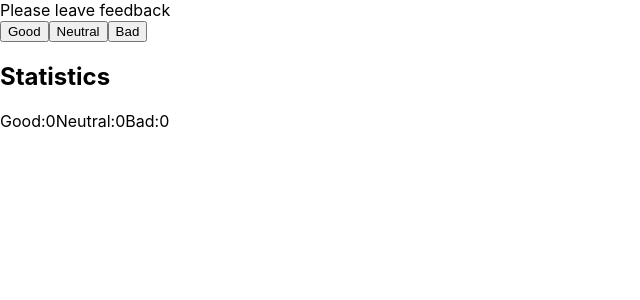
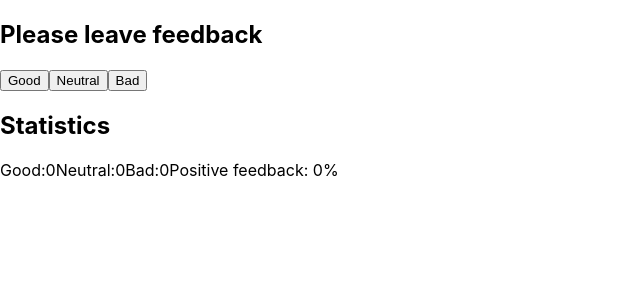
Before and after one commit to VasylRybotytskyi/goit-react-hw-02-feedback, a React (Create React App) app: page / in a window 1280 px wide. Shown: the top 300 px of the page, without its empty margins (0-640 px from the left). Built offline with nearby package versions, Linux system fonts and the light colour scheme.

Commit message:
added countTotalFeedback and countPositiveFeedbackPercentage

```diff
--- a/src/components/App.jsx
+++ b/src/components/App.jsx
@@ -1,9 +1,11 @@
+// import { DropDown } from './DropDown/DropDown';
 import { Statistics } from './Statistics/Statistics';
 
 export const App = () => {
   return (
     <>
       <Statistics state={{ good: 0, neutral: 0, bad: 0 }} />
+      {/* <DropDown /> */}
     </>
   );
 };
--- /dev/null
+++ b/src/components/ColorPicker/ColorPicker.jsx
@@ -0,0 +1,2 @@
+import React, { Component } from 'react';
+export class ColorPicker extends Component {}
--- /dev/null
+++ b/src/components/Controls/Controls.jsx
@@ -0,0 +1,17 @@
+import React from 'react';
+
+export const Controls = ({ onGoodClick, onNeutralClick, onBadClick }) => {
+  return (
+    <>
+      <button type="button" onClick={onGoodClick}>
+        Good
+      </button>
+      <button type="button" onClick={onNeutralClick}>
+        Neutral
+      </button>
+      <button type="button" onClick={onBadClick}>
+        Bad
+      </button>
+    </>
+  );
+};
--- a/src/components/Statistics/Statistics.jsx
+++ b/src/components/Statistics/Statistics.jsx
@@ -1,3 +1,4 @@
+import { Controls } from 'components/Controls/Controls';
 import React from 'react';
 
 export class Statistics extends React.Component {
@@ -10,7 +11,6 @@ export class Statistics extends React.Component {
   handleGoodClick = () => {
     this.setState(prevState => ({ good: prevState.good + 1 }));
   };
-
   handleNeutralClick = () => {
     this.setState(prevState => ({ neutral: prevState.neutral + 1 }));
   };
@@ -18,23 +18,33 @@ export class Statistics extends React.Component {
     this.setState(prevState => ({ bad: prevState.bad + 1 }));
   };
 
+  countTotalFeedback = () => {
+    const { good, neutral, bad } = this.state;
+    return good + neutral + bad;
+  };
+
+  countPositiveFeedbackPercentage = () => {
+    const { good } = this.state;
+    const total = this.countTotalFeedback();
+    return total === 0 ? 0 : Math.round((good / total) * 100);
+  };
+
   render() {
     return (
       <>
-        <div>Please leave feedback</div>
-        <button type="button" onClick={this.handleGoodClick}>
-          Good
-        </button>
-        <button type="button" onClick={this.handleNeutralClick}>
-          Neutral
-        </button>
-        <button type="button" onClick={this.handleBadClick}>
-          Bad
-        </button>
+        <h2>Please leave feedback</h2>
+        <Controls
+          onGoodClick={this.handleGoodClick}
+          onNeutralClick={this.handleNeutralClick}
+          onBadClick={this.handleBadClick}
+        />
         <h2>Statistics</h2>
         <span>Good:{this.state.good}</span>
         <span>Neutral:{this.state.neutral}</span>
         <span>Bad:{this.state.bad}</span>
+        <span>
+          Positive feedback: {this.countPositiveFeedbackPercentage()}%
+        </span>
       </>
     );
   }
```
Also changed, not shown: src/components/DropDown/DropDown.jsx (added, +25 -0 lines), src/components/DropDown/DropDown.styled.jsx (added).
